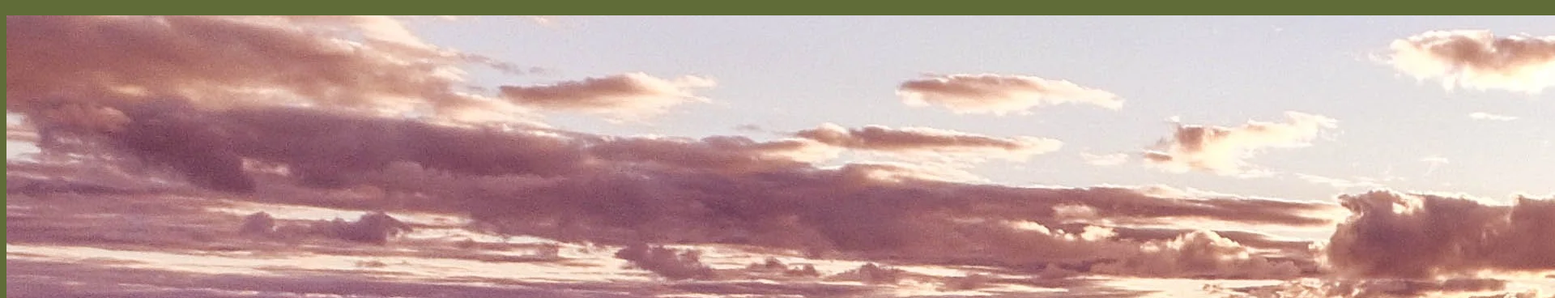
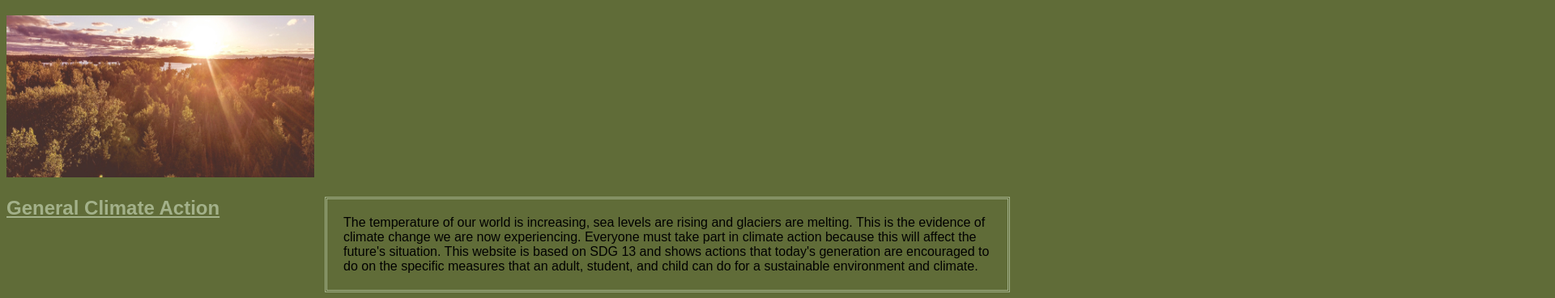
Before and after one commit to zaivenine/CS-Project-Draft, a plain HTML site: page index.html in a window 1280 px wide. Shown: the part 195-563 px from the top of the page at 81% size, 1920 px wide, since content can reach past the window. Drawn offline with Linux system fonts and the light colour scheme.

Commit message:
Update index.html

```diff
--- a/index.html
+++ b/index.html
@@ -20,7 +20,7 @@
 
 <div>
 <h1>About this Website</h1>
-<img src="pictures/nature.jpg" alt="Picture of the environment" title:"Courtesy:">
+<img src="pictures/nature.jpg" width="380" height="200"; alt="Picture of the environment" title:"Courtesy:">
 <p>The temperature of our world is increasing, sea levels are rising and glaciers are melting. This is the evidence
 of climate change we are now experiencing. Everyone must take part in climate action because this will affect the future's
 situation. This website is based on SDG 13 and shows actions that today's generation are encouraged to do on the specific
```
